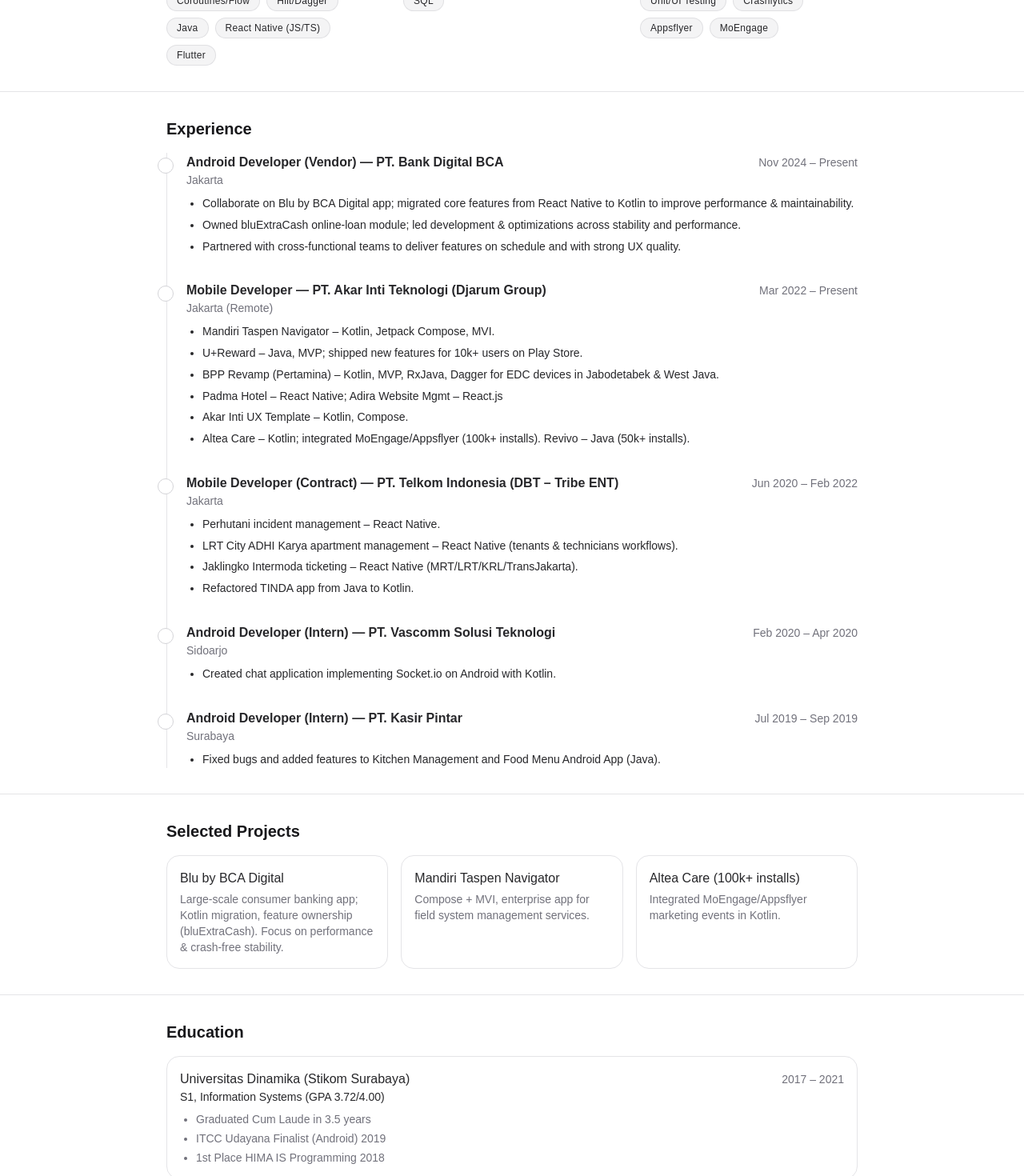
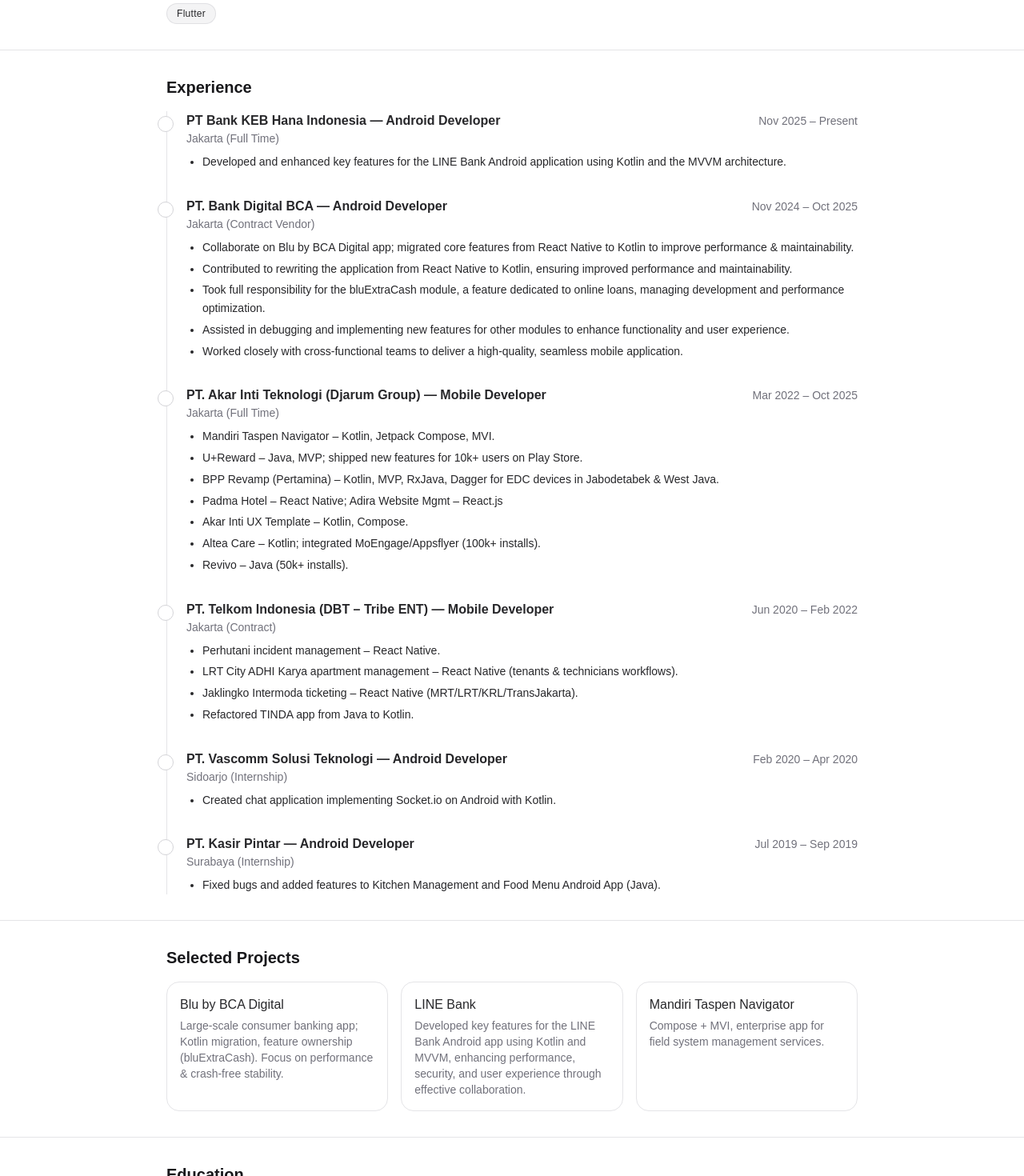
Before and after one commit to denandrapr/me, a Next.js app: page / in a window 1280 px wide. Shown: the part 560-2030 px from the top of the page at 80% size. Built offline with nearby package versions, Linux system fonts and the light colour scheme.

Commit message:
refactor and change wording

```diff
--- a/src/app/page.tsx
+++ b/src/app/page.tsx
@@ -9,14 +9,13 @@
   title: "Mobile Developer (Android | Kotlin | RN | Flutter)",
   location: "Jakarta, Indonesia",
   contacts: [
-    { label: "+62 822-2887-9229", href: "tel:+6282228879229" },
     { label: "prasetya.denandra@gmail.com", href: "mailto:prasetya.denandra@gmail.com" },
     { label: "LinkedIn", href: "https://linkedin.com/in/denandra-prasetya" },
     { label: "Github", href: "https://github.com/denandrapr" },
     { label: "Download CV (PDF)", href: "/cv_denandra.pdf" },
   ],
   summary:
-    "Mobile Developer with 5 years of experience building high-impact Android applications using Kotlin (Jetpack Compose, MVVM/MVI) and cross-platform solutions with React Native and Flutter. Proven ability to deliver and scale large consumer apps such as Blu by BCA Digital, with a strong focus on performance optimization, clean architecture, and seamless user experience.",
+    "5+ years building high-impact Android apps. Expert in Kotlin, Jetpack Compose, React Native. Specialized in performance optimization & clean architecture.",
   skills: {
     mobile: ["Kotlin", "Jetpack Compose", "Coroutines/Flow", "Hilt/Dagger", "Java", "React Native (JS/TS)", "Flutter"],
     webBackend: ["Next.js", "React.js", "Firebase", "SQL"],
@@ -24,34 +23,46 @@
   },
   experiences: [
     {
+      company: "PT Bank KEB Hana Indonesia",
+      location: "Jakarta (Full Time)",
+      role: "Android Developer",
+      period: "Nov 2025 – Present",
+      bullets: [
+        "Developed and enhanced key features for the LINE Bank Android application using Kotlin and the MVVM architecture.",
+      ],
+    },
+    {
       company: "PT. Bank Digital BCA",
-      location: "Jakarta",
-      role: "Android Developer (Vendor)",
-      period: "Nov 2024 – Present",
+      location: "Jakarta (Contract Vendor)",
+      role: "Android Developer",
+      period: "Nov 2024 – Oct 2025",
       bullets: [
         "Collaborate on Blu by BCA Digital app; migrated core features from React Native to Kotlin to improve performance & maintainability.",
-        "Owned bluExtraCash online-loan module; led development & optimizations across stability and performance.",
-        "Partnered with cross-functional teams to deliver features on schedule and with strong UX quality.",
+        "Contributed to rewriting the application from React Native to Kotlin, ensuring improved performance and maintainability.",
+        "Took full responsibility for the bluExtraCash module, a feature dedicated to online loans, managing development and performance optimization.",
+        "Assisted in debugging and implementing new features for other modules to enhance functionality and user experience.",
+        "Worked closely with cross-functional teams to deliver a high-quality, seamless mobile application.",
       ],
     },
     {
       company: "PT. Akar Inti Teknologi (Djarum Group)",
-      location: "Jakarta (Remote)",
+      location: "Jakarta (Full Time)",
       role: "Mobile Developer",
-      period: "Mar 2022 – Present",
+      period: "Mar 2022 – Oct 2025",
       bullets: [
         "Mandiri Taspen Navigator – Kotlin, Jetpack Compose, MVI.",
         "U+Reward – Java, MVP; shipped new features for 10k+ users on Play Store.",
         "BPP Revamp (Pertamina) – Kotlin, MVP, RxJava, Dagger for EDC devices in Jabodetabek & West Java.",
         "Padma Hotel – React Native; Adira Website Mgmt – React.js",
         "Akar Inti UX Template – Kotlin, Compose.",
-        "Altea Care – Kotlin; integrated MoEngage/Appsflyer (100k+ installs). Revivo – Java (50k+ installs).",
+        "Altea Care – Kotlin; integrated MoEngage/Appsflyer (100k+ installs).",
+        " Revivo – Java (50k+ installs)."
       ],
     },
     {
       company: "PT. Telkom Indonesia (DBT – Tribe ENT)",
-      location: "Jakarta",
-      role: "Mobile Developer (Contract)",
+      location: "Jakarta (Contract)",
+      role: "Mobile Developer",
       period: "Jun 2020 – Feb 2022",
       bullets: [
         "Perhutani incident management – React Native.",
@@ -62,8 +73,8 @@
     },
     {
       company: "PT. Vascomm Solusi Teknologi",
-      location: "Sidoarjo",
-      role: "Android Developer (Intern)",
+      location: "Sidoarjo (Internship)",
+      role: "Android Developer",
       period: "Feb 2020 – Apr 2020",
       bullets: [
         "Created chat application implementing Socket.io on Android with Kotlin.",
@@ -71,8 +82,8 @@
     },
     {
       company: "PT. Kasir Pintar",
-      location: "Surabaya",
-      role: "Android Developer (Intern)",
+      location: "Surabaya (Internship)",
+      role: "Android Developer",
       period: "Jul 2019 – Sep 2019",
       bullets: [
         "Fixed bugs and added features to Kitchen Management and Food Menu Android App (Java).",
@@ -86,12 +97,12 @@
         "Large-scale consumer banking app; Kotlin migration, feature ownership (bluExtraCash). Focus on performance & crash-free stability.",
     },
     {
+      name: "LINE Bank",
+      description: "Developed key features for the LINE Bank Android app using Kotlin and MVVM, enhancing performance, security, and user experience through effective collaboration.",
+    },
+    {
       name: "Mandiri Taspen Navigator",
       description: "Compose + MVI, enterprise app for field system management services.",
-    },
-    {
-      name: "Altea Care (100k+ installs)",
-      description: "Integrated MoEngage/Appsflyer marketing events in Kotlin.",
     },
   ],
   education: [
@@ -153,7 +164,7 @@
         <div className="mx-auto max-w-4xl px-4 py-3 flex items-center justify-center text-center">
           {/* Contacts & Actions */}
           <div className="flex flex-wrap items-center justify-center gap-4 text-sm">
-            {cv.contacts.slice(0, 4).map((c) => (
+            {cv.contacts.slice(0, 3).map((c) => (
               <a
                 key={c.label}
                 href={c.href}
@@ -162,8 +173,8 @@
                 {c.label}
               </a>
             ))}
-            <a href={cv.contacts[4].href} className="rounded-lg px-3 py-1.5 border border-zinc-300 hover:bg-zinc-50 dark:border-zinc-700 dark:hover:bg-zinc-900">
-              {cv.contacts[4].label}
+            <a href={cv.contacts[3].href} className="rounded-lg px-3 py-1.5 border border-zinc-300 hover:bg-zinc-50 dark:border-zinc-700 dark:hover:bg-zinc-900">
+              {cv.contacts[3].label}
             </a>
           </div>
         </div>
@@ -234,7 +245,7 @@
               <li key={i} className="ms-6">
                 <span className="absolute -start-3 mt-1.5 h-5 w-5 rounded-full border border-zinc-300 bg-white dark:bg-zinc-900 dark:border-zinc-700" />
                 <div className="flex flex-col sm:flex-row sm:items-baseline sm:justify-between">
-                  <h3 className="text-base font-semibold">{exp.role} — {exp.company}</h3>
+                  <h3 className="text-base font-semibold">{exp.company} — {exp.role}</h3>
                   <span className="text-sm text-zinc-500">{exp.period}</span>
                 </div>
                 <p className="text-sm text-zinc-500">{exp.location}</p>
```
